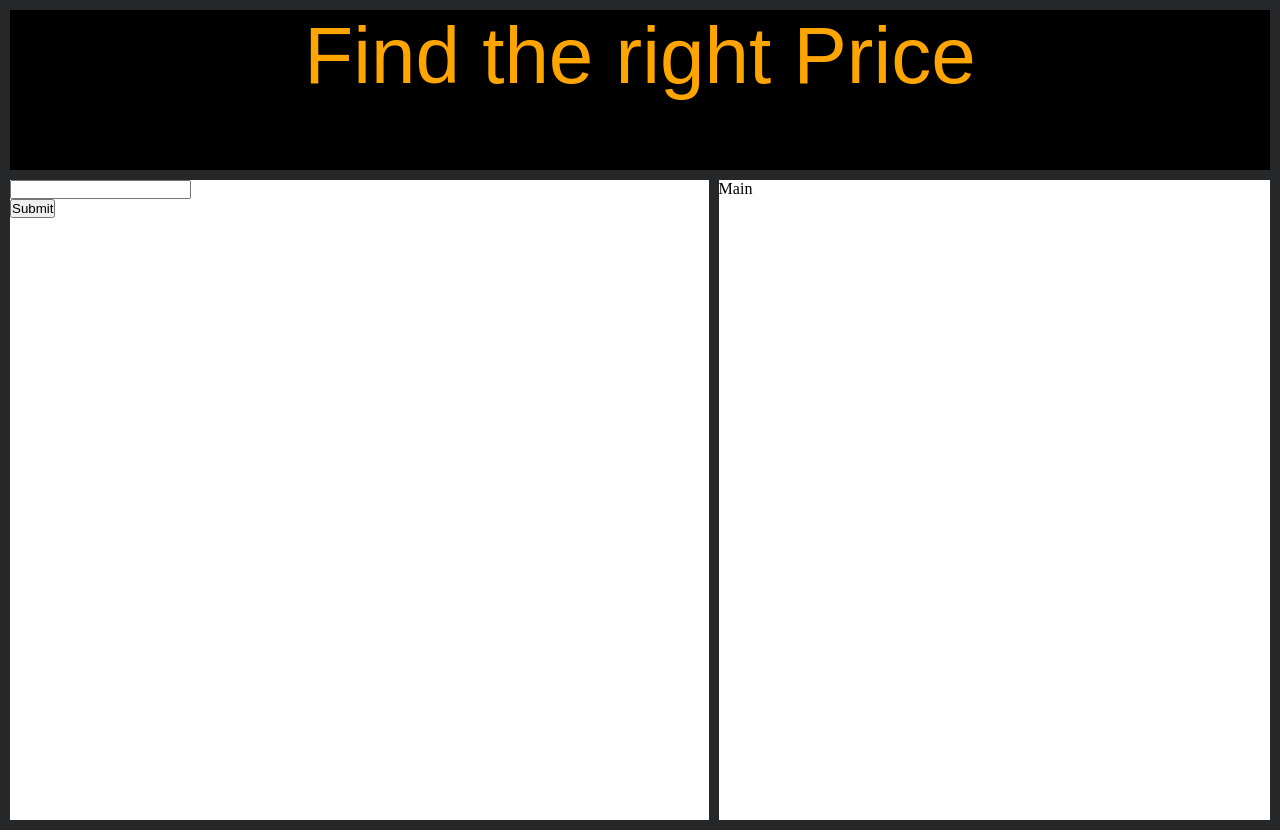
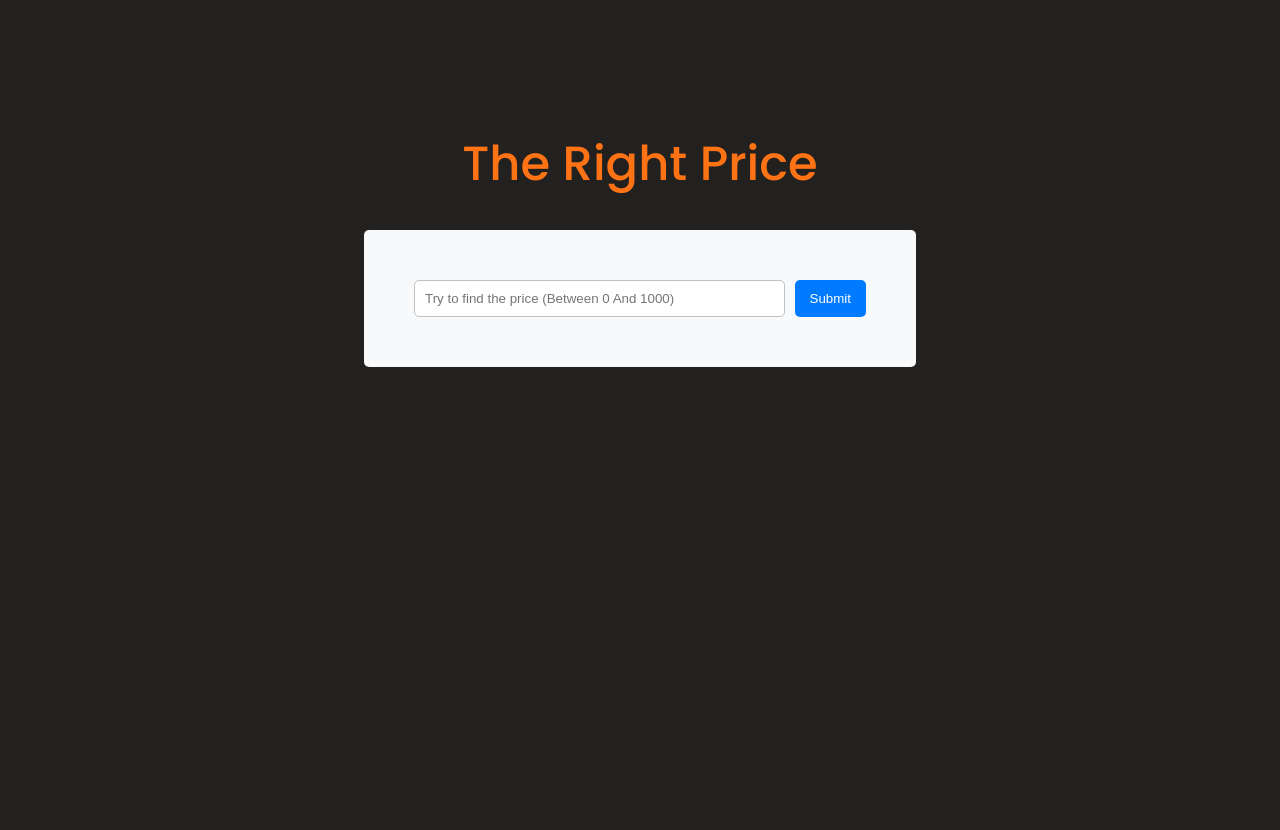
Before and after one commit to khaled-ye/My-Project, a plain HTML site: page index.html in a window 1280 px wide. After the commit the page ends 800 px from the top, so only its background shows below. Drawn offline with Linux system fonts and the light colour scheme.

Commit message:
on going

```diff
--- a/index.html
+++ b/index.html
@@ -1,24 +1,33 @@
 <!DOCTYPE html>
 <html lang="en">
   <head>
+    <link
+      href="https://fonts.googleapis.com/css2?family=Ubuntu:ital@1&display=swap"
+      rel="stylesheet"
+    />
+    <link
+      href="https://fonts.googleapis.com/css2?family=Poppins:wght@500&display=swap"
+      rel="stylesheet"
+    />
     <meta charset="UTF-8" />
     <meta name="viewport" content="width=device-width, initial-scale=1.0" />
-    <title>Finde the right Price</title>
+    <title>Document</title>
     <link rel="stylesheet" href="style.css" />
   </head>
   <body>
-    <div class="grid-container">
-      <div class="item1">Find the right Price</div>
-      <div class="item2">
-        <form>
-          <div id="menu-content">
-            <input type="text" /><br />
-            <button>Submit</button>
-          </div>
-        </form>
+    <div class="container">
+      <div class="price">The Right Price</div>
+      <div class="item1">
+        <input
+          class="inp"
+          type="text"
+          placeholder="Try to find the price (Between 0 And 1000)"
+        /><button class="btn">Submit</button>
       </div>
-      <div class="item3">Main</div>
+      <div class="last">
+        <div id="instructions" class="col-lg-8"></div>
+      </div>
     </div>
-    <script src="main.js"></script>
   </body>
+  <script src="script.js"></script>
 </html>
--- /dev/null
+++ b/script.js
@@ -0,0 +1,64 @@
+let input   = document.querySelector('.inp');
+let button  = document.querySelector('.btn');
+
+
+
+let randomNumber  = Math.floor(Math.random() * 1001);
+let tries         = 0;
+let chosenNumber;
+
+function Check(number){
+
+    let instruction = document.createElement('div');
+
+    if(number < randomNumber){
+        instruction.textContent = "#" + tries + " ( " + number + " ) " + "it's higher !";
+        instruction.className   = "instruction plus"
+    }
+    else if(number > randomNumber){
+        instruction.textContent = "#" + tries + " ( " + number + " ) " + "it's lower !";
+        instruction.className   = "instruction minus";
+    }
+    else{
+        instruction.textContent = "#" + tries + " ( " + number + " ) " + "congratulations you found the right price !";
+        instruction.className   = "instruction final";
+        input.disabled = true;
+    }
+    document.querySelector('.last').prepend(instruction);
+}
+
+input.addEventListener('keyup', () => {
+    if(isNaN(input.value)){
+        alert("input should be a number");
+    }
+})
+
+
+
+button.addEventListener('click', () => {
+    if(isNaN(input.value) || input.value == ''){
+        input.style.borderColor = "red";
+    }
+    else{
+        tries++;
+        input.style.borderColor = 'silver';
+        chosenNumber = input.value;
+        input.value  = '';
+        Check(chosenNumber);
+    }
+});
+
+window.addEventListener('keydown',(e)=>{
+    if (e.keyCode === 13) {
+        if(isNaN(input.value) || input.value == ''){
+            input.style.borderColor = "red";
+        }
+        else{
+            tries++;
+            input.style.borderColor = 'silver';
+            chosenNumber = input.value;
+            input.value = '';
+            Check(chosenNumber);
+        }
+    }
+});
--- a/style.css
+++ b/style.css
@@ -1,40 +1,89 @@
 * {
-  margin: 0;
-  padding: 0;
+  box-sizing: border-box;
 }
+
 body {
-  background-color: rgb(47, 49, 49);
+  text-align: center;
+  background-color: #232020;
+  display: flex;
+  justify-content: center;
+  flex-wrap: wrap;
+}
+.inp {
+  padding: 10px;
+  flex-grow: 1;
+  border-radius: 5px;
+  outline: none;
+  border: 1px solid silver;
+}
+.container {
+  display: flex;
+  max-width: 50%;
+  width: 100%;
+  padding: 40px;
+  flex-direction: column;
+  justify-content: center;
+  justify-content: space-between;
+  text-align: center;
+  margin-top: 5rem;
+  flex-wrap: wrap;
 }
 .item1 {
-  grid-area: header;
-  height: 20vh;
-  background-color: black;
+  background-color: #f8f9fa;
+  flex-grow: 1;
+  padding: 50px;
+  display: flex;
+  justify-content: center;
+  flex-wrap: wrap;
+  border-radius: 5px;
+}
+.price {
   text-align: center;
-  font-size: 5em;
-  font-family: Arial, Helvetica, sans-serif;
-  color: orange;
+  font-size: 3em;
+  flex-grow: 1;
+  margin-bottom: 30px;
+  margin-top: 0px;
+  font-family: "Poppins", sans-serif;
+  color: #ff7315;
 }
-.item2 {
-  grid-area: menu;
-  height: 80vh;
-  background-color: white;
+.btn {
+  margin-left: 10px;
+  border: none;
+  border-radius: 5px;
+  padding-left: 15px;
+  padding-right: 15px;
+  color: #fff;
+  background-color: #007bff;
+  border-color: #007bff;
 }
-.item3 {
-  grid-area: main;
-  height: 80vh;
-  background-color: white;
+.btn:hover {
+  background-color: #205792;
+}
+.last {
+  display: flex;
+  justify-content: center;
+  flex-direction: column;
+  margin-top: 15px;
+  color: white;
 }
 
-.grid-container {
-  display: grid;
-  grid-template-areas:
-    "header header header header header header"
-    "menu menu menu main main main"
-    "menu menu menu main main main";
-  grid-gap: 10px;
-  background-color: #252729;
-  padding: 10px;
+.instruction {
+  padding: 15px;
+  margin: 10px 0;
+  font-family: "Ubuntu", sans-serif;
+  font-weight: 400;
+  font-size: 20px;
+  border-radius: 5px;
 }
 
-#menu-content {
+.plus {
+  background-color: #f67280;
 }
+
+.minus {
+  background-color: #ffa372;
+}
+
+.final {
+  background-color: #0c9463;
+}
```
Also changed, not shown: main.js (deleted).
